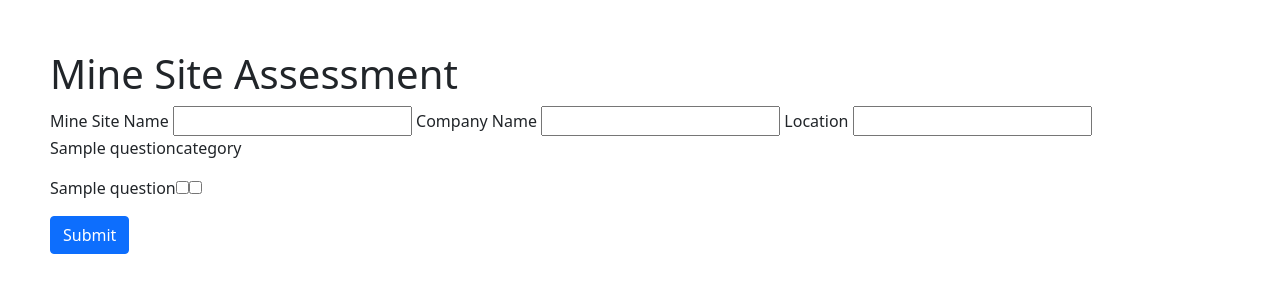
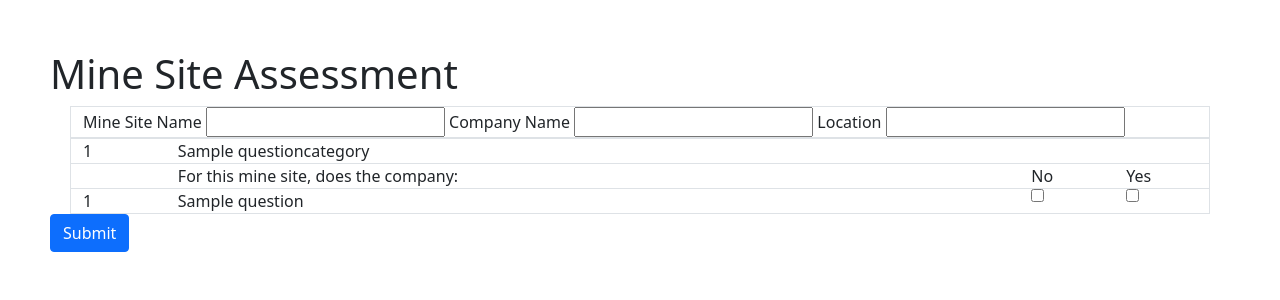
Before and after one commit to acounsel/django_msat, a Django app: page /questions/ in a window 1280 px wide. Shown: the top 300 px of the page. Run offline with Django 3.2, Linux system fonts and the light colour scheme; tables that the repository leaves empty hold one stand-in row (values such as "Sample post"); some libraries are stand-ins or nearby versions.

Commit message:
styling changes

```diff
--- a/assessments/templates/assessments/mine_detail.html
+++ b/assessments/templates/assessments/mine_detail.html
@@ -4,8 +4,8 @@
         <link href="https://cdn.jsdelivr.net/npm/bootstrap@5.0.0-beta1/dist/css/bootstrap.min.css" rel="stylesheet" integrity="sha384-giJF6kkoqNQ00vy+HMDP7azOuL0xtbfIcaT9wjKHr8RbDVddVHyTfAAsrekwKmP1" crossorigin="anonymous">
     </head>
     <body style="padding:50px;">
-        <h1>Site name: {{ mine.site_name }}</h1>
-        <h2 class="BigText">Company: {{ mine.company_name }}</h2>
+        <h1>Site name: {{ mine.name }}</h1>
+        <h2 class="BigText">Company: {{ mine.company.name }}</h2>
         <h3>Location: {{ mine.location }}</h3>
         <h2>Assessments of this mine</h2>
         {% for assessment in mine.assessment_set.all %}
--- a/assessments/templates/assessments/mine_list.html
+++ b/assessments/templates/assessments/mine_list.html
@@ -7,7 +7,7 @@
         <p>Here's the list of mines n stuff</p>
         {% for mine in mine_list %}
         <p>
-            <a href="{% url 'mine-detail' pk=mine.id %}">{{ mine }}</a>
+            <a href="{% url 'mine_detail' pk=mine.id %}">{{ mine }}</a>
         </p>
         {% endfor %}
     </body>
--- a/assessments/templates/assessments/question_list.html
+++ b/assessments/templates/assessments/question_list.html
@@ -4,20 +4,38 @@
     <h1>Mine Site Assessment</h1>
     <form method="POST">
         {% csrf_token %}
+        <div class="container border">
             <label>Mine Site Name</label>
-        <input type="text" name="mine">
+            <input clas="" type="text" name="mine">
             <label>Company Name</label>
             <input type="text" name="company">
             <label>Location</label>
             <input type="text" name="location">
+        </div>
+        <div>
         {% regroup question_list by category as category_group %}
         {% for category in category_group %}
-            <p>{{ category.grouper }}</p>
+            <div class="container border">
+                <div class="row border-bottom">
+                    <div class="col">{{ category.grouper.order_id }}</div>
+                    <div class="col-11">{{ category.grouper }}</div>
+                </div>
+                <div class="row border-bottom">
+                    <div class="col"></div>
+                    <div class="col-9">For this mine site, does the company:</div>
+                    <div class="col">No</div>
+                    <div class="col">Yes</div>
+                </div>
                 {% for question in category.list %}
-                <p>{{ question }}<input type="checkbox" name="{{ question.id }}_false"><input type="checkbox" name="{{ question.id }}_true"></p>
+                <div class="row">
+                    <div class="col">{{ question.order_id }}</div>
+                    <div class="col-9">{{ question }}</div>
+                    <div class="col"><input type="checkbox" name="{{ question.id }}_false"></div><div class="col"><input type="checkbox" name="{{ question.id }}_true"></div>
+                </div>
                 {% endfor %}
+            </div>
         {% endfor %}
-
+        </div>
         <input class="btn btn-primary" type="submit" value="Submit">
     </form>
 {% endblock %}
--- a/assessments/templates/base.html
+++ b/assessments/templates/base.html
@@ -1,7 +1,9 @@
+{% load static %}
 <html>
     <head>
         <title>Mine Site Assessment Tool</title>
         <link href="https://cdn.jsdelivr.net/npm/bootstrap@5.0.0-beta1/dist/css/bootstrap.min.css" rel="stylesheet" integrity="sha384-giJF6kkoqNQ00vy+HMDP7azOuL0xtbfIcaT9wjKHr8RbDVddVHyTfAAsrekwKmP1" crossorigin="anonymous">
+        <link rel="stylesheet" type="text/css" href="{% static 'css/main.css' %}">
     </head>
     <body style="padding:50px;">
         {% block content %}
```
Also changed, not shown: assessments/migrations/0002_assessment_document.py (added), assessments/migrations/0003_merge_20210212_1905.py (added), assessments/migrations/0005_merge_20210212_2111.py (added). Lines whose indentation alone changed are shown as unchanged.
